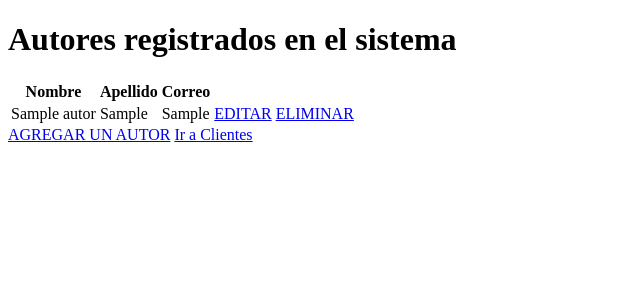
After one commit to Anthhhony/eva3_proyecto_biblioteca, a Django app: page /autores/ in a window 1280 px wide. The commit adds this page. Shown: the top 300 px of the page, without its empty margins (0-640 px from the left). Run offline with Django 3.2, Linux system fonts and the light colour scheme; tables that the repository leaves empty hold one stand-in row (values such as "Sample post").

Commit message:
Funciona el autor y el cliente, todo el crud

```diff
--- a/eva2Project/eva2App/models.py
+++ b/eva2Project/eva2App/models.py
@@ -1,26 +1,47 @@
 from django.db import models
+from django.core.validators import MinLengthValidator, MinValueValidator, MaxValueValidator, EmailValidator, RegexValidator
 
 # Create your models here.
 
 class Autor(models.Model):
     nombre = models.CharField(max_length=20)
     apellido = models.CharField(max_length=20)
-    correo = models.CharField(max_length=50)
+    correo = models.EmailField(
+        validators=[EmailValidator('El correo ingresado no es válido, compruebe el ejemplo: correoejemplo@gmail.com')]
+    )
 
 class Libro(models.Model):
     codigo = models.CharField(max_length=13, unique=True)
     titulo = models.CharField(max_length=100)
     genero = models.CharField(max_length=100)
     editorial = models.CharField(max_length=100)
-    precio = models.IntegerField()
-    n_paginas = models.IntegerField()
-    stock = models.IntegerField()
+    precio = models.DecimalField(
+        max_digits=10,
+        decimal_places=2,
+        validators=[MinValueValidator(0)]
+    )
+    n_paginas = models.IntegerField(
+        validators=[MinValueValidator(49)]
+    )
+    stock = models.IntegerField(
+        validators=[MinValueValidator(0), MaxValueValidator(1000)]
+    )
     autor = models.ManyToManyField(Autor, related_name='libros')
 
 class Cliente(models.Model):
-    rut = models.CharField(max_length=12, unique=True)
+    rut = models.CharField(
+        max_length=12,
+        unique=True,
+        validators=[RegexValidator(regex=r'^\d{1,2}\.\d{3}\.\d{3}-[0-9Kk]$', message='Inserte un rut válido (ejemplo: xx.xxx.xxx-x)' )]
+    )
     nombre = models.CharField(max_length=30)
-    telefono = models.IntegerField()
-    edad = models.IntegerField()
-    correo = models.EmailField()
+    telefono = models.IntegerField(
+        validators=[RegexValidator(regex=r'^\d{9,10}$', message='Ingrese un número de teléfono adecuado (ejemplo: +56912345678)')]
+    )
+    edad = models.IntegerField(
+        validators=[RegexValidator(regex=r'^\d{1,3}$', message='No puede tener una edad con más de 3 dígitos.')]
+    )
+    correo = models.EmailField(
+        validators=[EmailValidator('El correo ingresado no es válido, compruebe el ejemplo: correoejemplo@gmail.com')]
+    )
     libros_comprados = models.ForeignKey(Libro, on_delete=models.CASCADE, related_name='clientes', null=True, blank=True)
--- a/eva2Project/eva2App/views.py
+++ b/eva2Project/eva2App/views.py
@@ -27,7 +27,7 @@ def agregar_cliente(request):
 def eliminar_cliente(request, id):
     dato = Cliente.objects.get(id = id)
     dato.delete()
-    return redirect("../")
+    return redirect(registro)
 
 def actualizar_cliente(request, id):
     project = Cliente.objects.get(id = id)
--- a/eva2Project/eva2Project/urls.py
+++ b/eva2Project/eva2Project/urls.py
@@ -15,12 +15,16 @@ Including another URLconf
 """
 from django.contrib import admin
 from django.urls import path
-from eva2App.views import registro, agregar_cliente, actualizar_cliente, eliminar_cliente
+from eva2App.views import registro, agregar_cliente, actualizar_cliente, eliminar_cliente, mostrar_autor, agregar_autor, eliminar_autor, actualizar_autor
 
 urlpatterns = [
     path('admin/', admin.site.urls),
-    path('', registro),
+    path('', registro, name='lista-clientes'),
     path('agregar/', agregar_cliente, name='agregar-cliente'),
     path('actualizar/<int:id>', actualizar_cliente, name='actualizar-cliente'),
     path('eliminar/<int:id>', eliminar_cliente, name='eliminar-cliente'),
+    path('autores/', mostrar_autor, name='lista-autores'),
+    path('agregarAutor/', agregar_autor, name='agregar-autores'),
+    path('actualizarAutor/<int:id>', actualizar_autor, name='actualizar-autores'),
+    path('eliminarAutor/<int:id>', eliminar_autor, name='eliminar-autores')
 ]
--- /dev/null
+++ b/eva2Project/templates/templatesApp/autores.html
@@ -0,0 +1,39 @@
+<!DOCTYPE html>
+<html lang="en">
+<head>
+    <meta charset="UTF-8">
+    <meta name="viewport" content="width=device-width, initial-scale=1.0">
+    <title>Autores</title>
+</head>
+<body>
+    <div><h1>Autores registrados en el sistema</h1></div>
+    {% if autores %}
+    <table>
+        <thead>
+            <tr>
+                <th>Nombre</th>
+                <th>Apellido</th>
+                <th>Correo</th>
+            </tr>
+        </thead>
+        <tbody>
+            {% for autor in autores %}
+            <tr>
+                <td>{{ autor.nombre }}</td>
+                <td>{{ autor.apellido }}</td>
+                <td>{{ autor.correo }}</td>
+                <td><a href="{%url 'actualizar-autores' id=autor.id %}">EDITAR</a></td>
+                <td><a href="{% url 'eliminar-autores' id=autor.id %}">ELIMINAR</a></td>
+            </tr>
+            {% endfor %}
+        </tbody>
+    </table>
+    {% else %}
+    <div>
+        <strong>No hay autores registrados en el sistema</strong>
+    </div>
+    {% endif %}
+    <a href="{%url 'agregar-autores' %}">AGREGAR UN AUTOR</a>
+    <a href="{%url 'lista-clientes' %}">Ir a Clientes</a>
+</body>
+</html>
--- a/eva2Project/templates/templatesApp/index.html
+++ b/eva2Project/templates/templatesApp/index.html
@@ -49,6 +49,7 @@
     <a href="../agregar"><button>REGISTRAR</button></a>
 
     {% endif %}
+    <a href="{%url 'lista-autores' %}"><button>Ir a Autores</button></a>
 
 </body>
 </html>
```
Also changed, not shown: eva2Project/templates/templatesApp/form_autor.html (added, +17 -0 lines), eva2Project/eva2App/migrations/0004_auto_20241103_2114.py (added).
